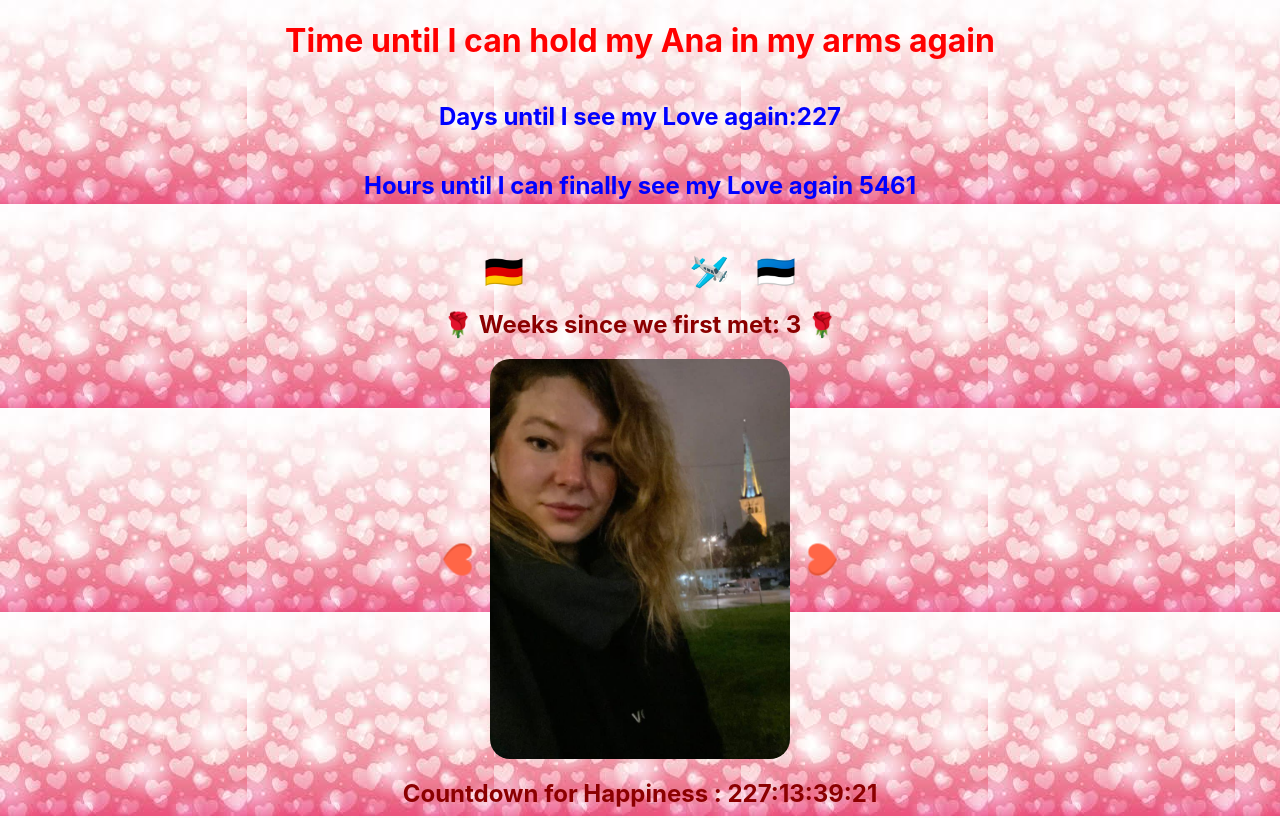
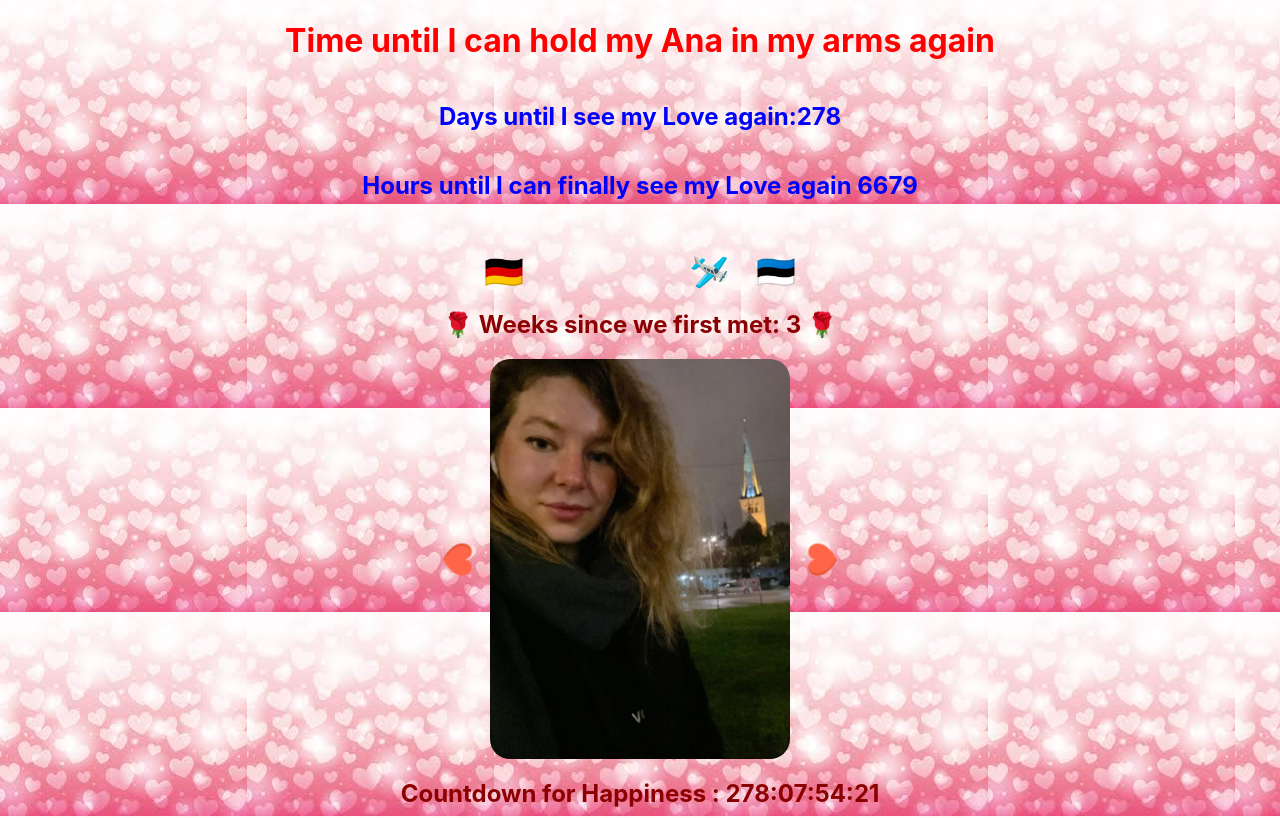
Before and after one commit to FinnyChSt/SeeMyLoveAgain, a React (Create React App) app: page / in a window 1280 px wide. Shown: the top 818 px of the page. Built offline with nearby package versions, Linux system fonts and the light colour scheme.

Commit message:
newCountdown (#18)

```diff
--- a/src/App.tsx
+++ b/src/App.tsx
@@ -26,8 +26,8 @@ import {
 } from "./App.styledComponents";
 
 function App() {
-  const arrival = new Date(2023, 6, 6, 0, 25).getTime();
-  const startDate = new Date(2023, 4, 24, 17, 10).getTime();
+  const arrival = new Date(2023, 7, 25, 18, 40).getTime();
+  const startDate = new Date(2023, 7, 8, 8, 20).getTime();
   const dayWeMet = new Date(2022, 9, 27).getTime();
   const currentDate = Date.now();
   const [timeLeft, setTimeLeft] = useState(arrival - currentDate);
```
Also changed, not shown: 7 other files (tests, documents, lock files or other folders).
